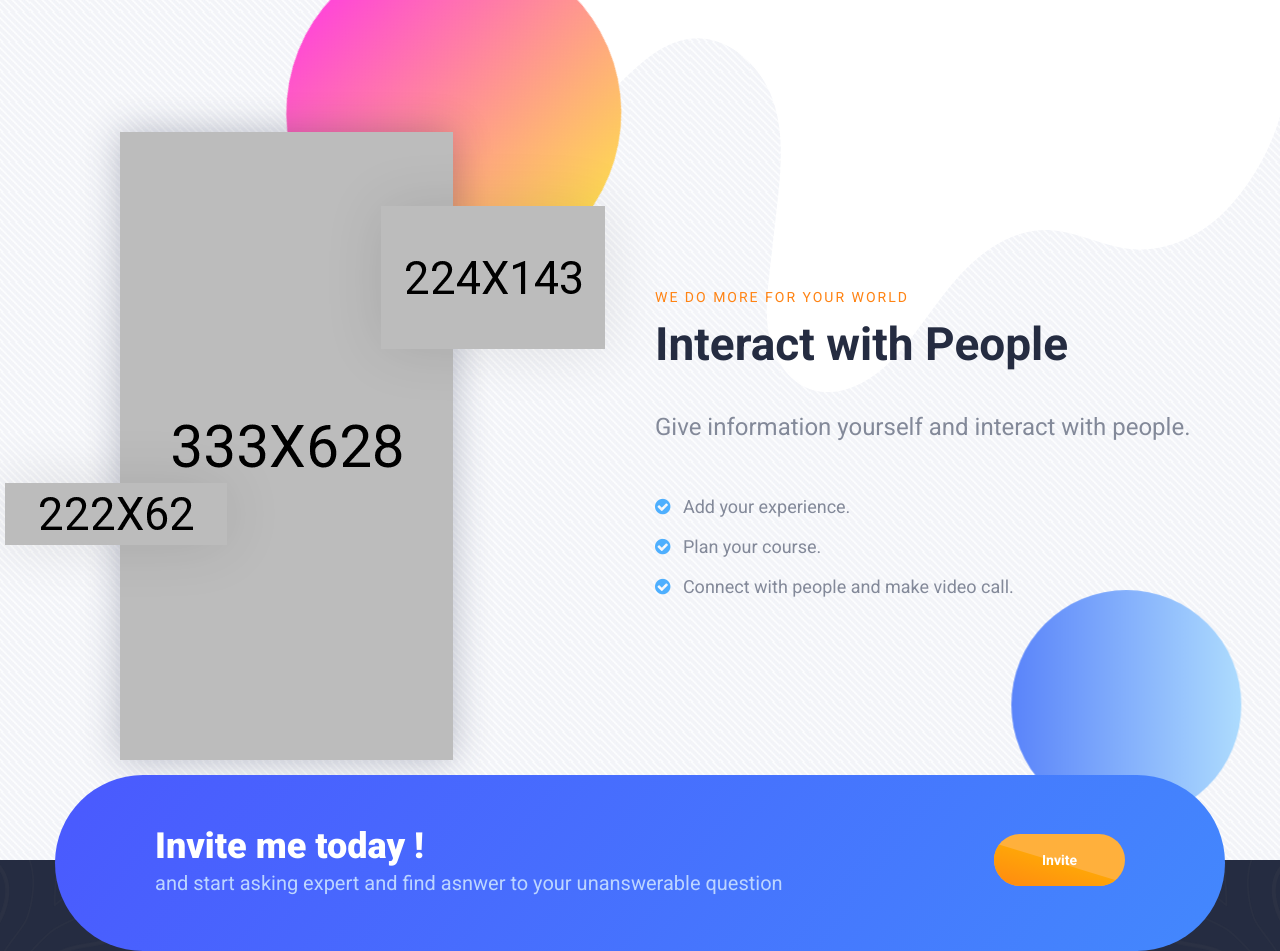
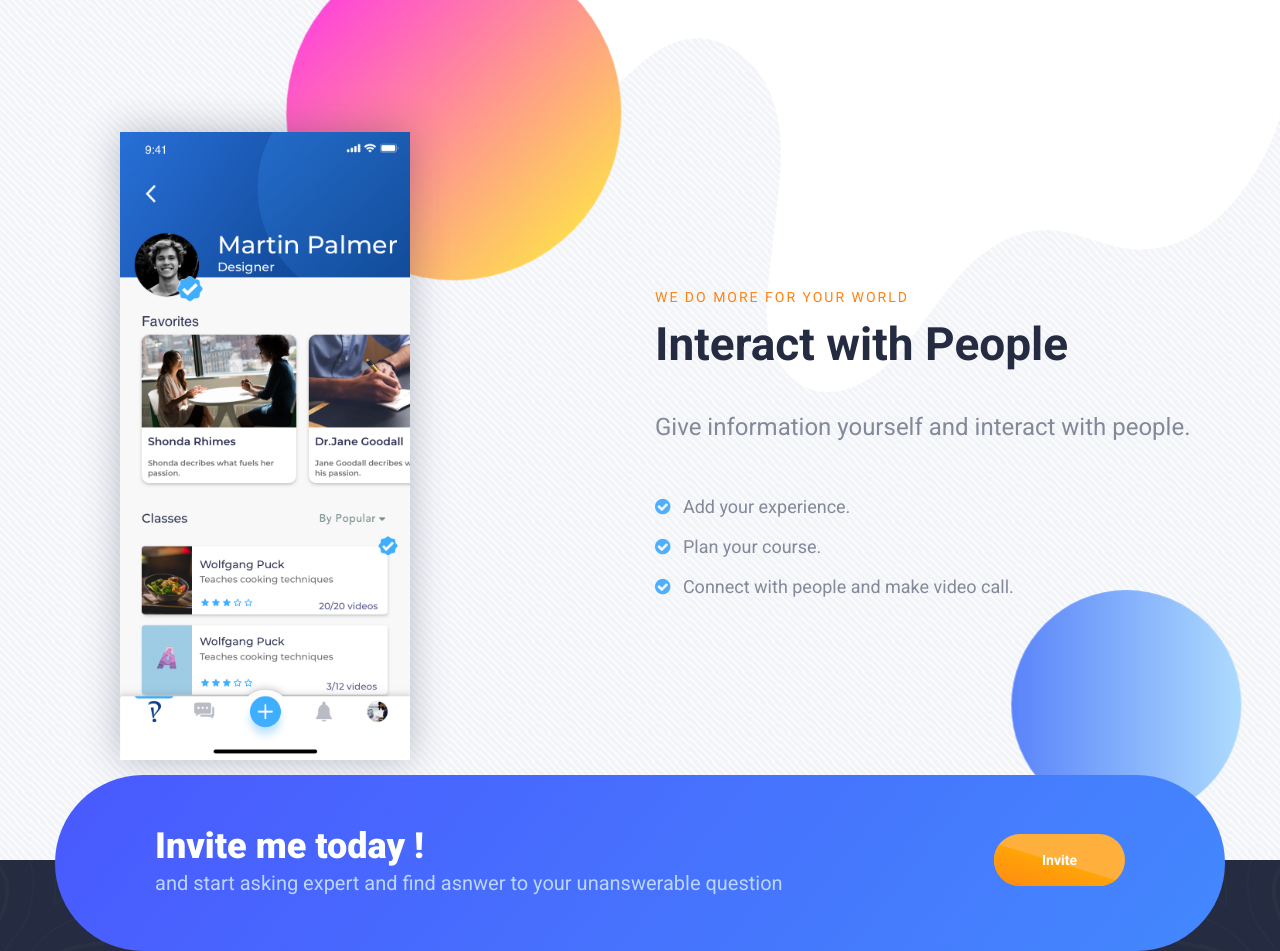
Before and after one commit to sencersoylu/pickans-web-page, a plain HTML site: page index.html in a window 1280 px wide. Shown: the part 1420-2371 px from the top of the page. Drawn offline with Linux system fonts and the light colour scheme.

Commit message:
Add profile page

```diff
--- a/index.html
+++ b/index.html
@@ -307,13 +307,7 @@
         <div class="row align-items-center">
           <div class="col-lg-6">
             <div class="about-thumb wow fadeInLeft" data-wow-duration="1500ms">
-              <img src="assets/images/about-thumb.png" alt="" />
-              <div class="about-thumb-1">
-                <img src="assets/images/about-item-1.png" alt="" />
-              </div>
-              <div class="about-thumb-2">
-                <img src="assets/images/about-item-2.png" alt="" />
-              </div>
+              <img src="assets/images/profile.png" alt="" height="628px" />
             </div>
           </div>
           <div class="col-lg-6">
```
Also changed, not shown: assets/images/profile.png (added).
